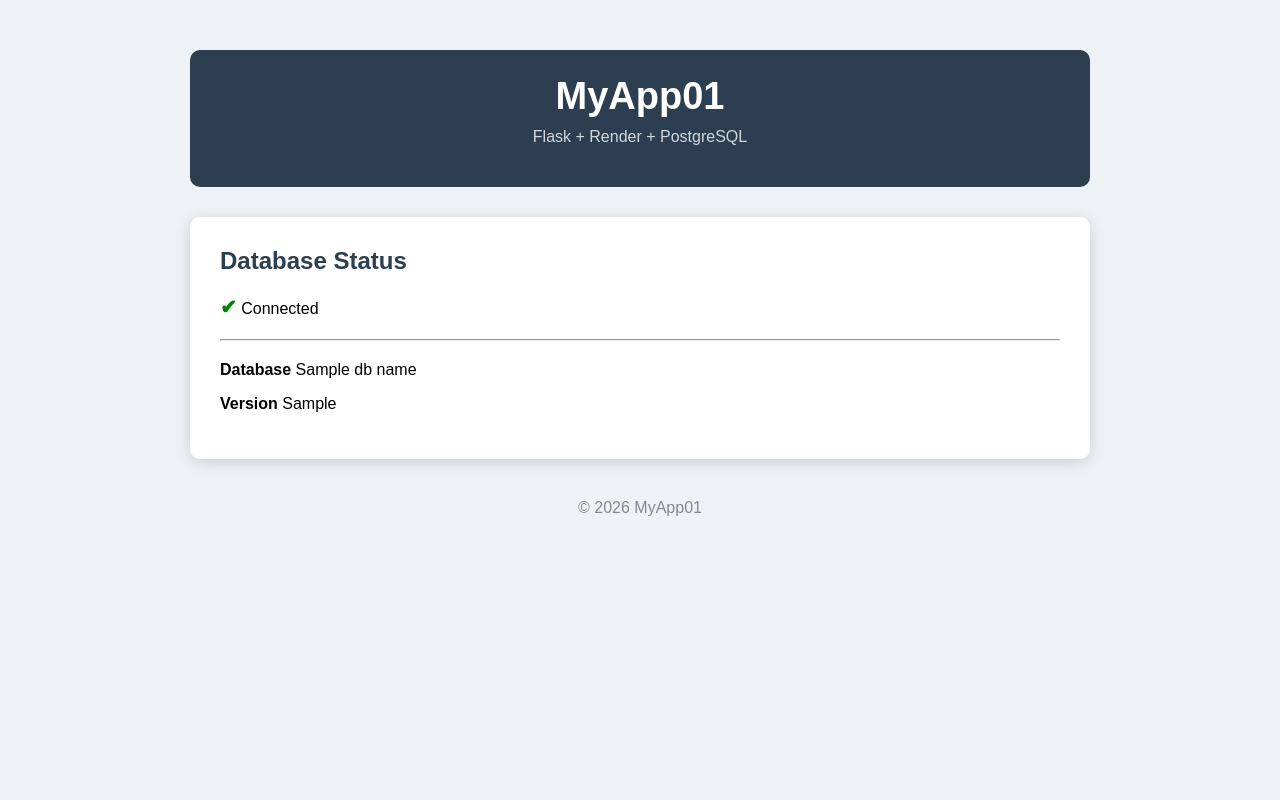
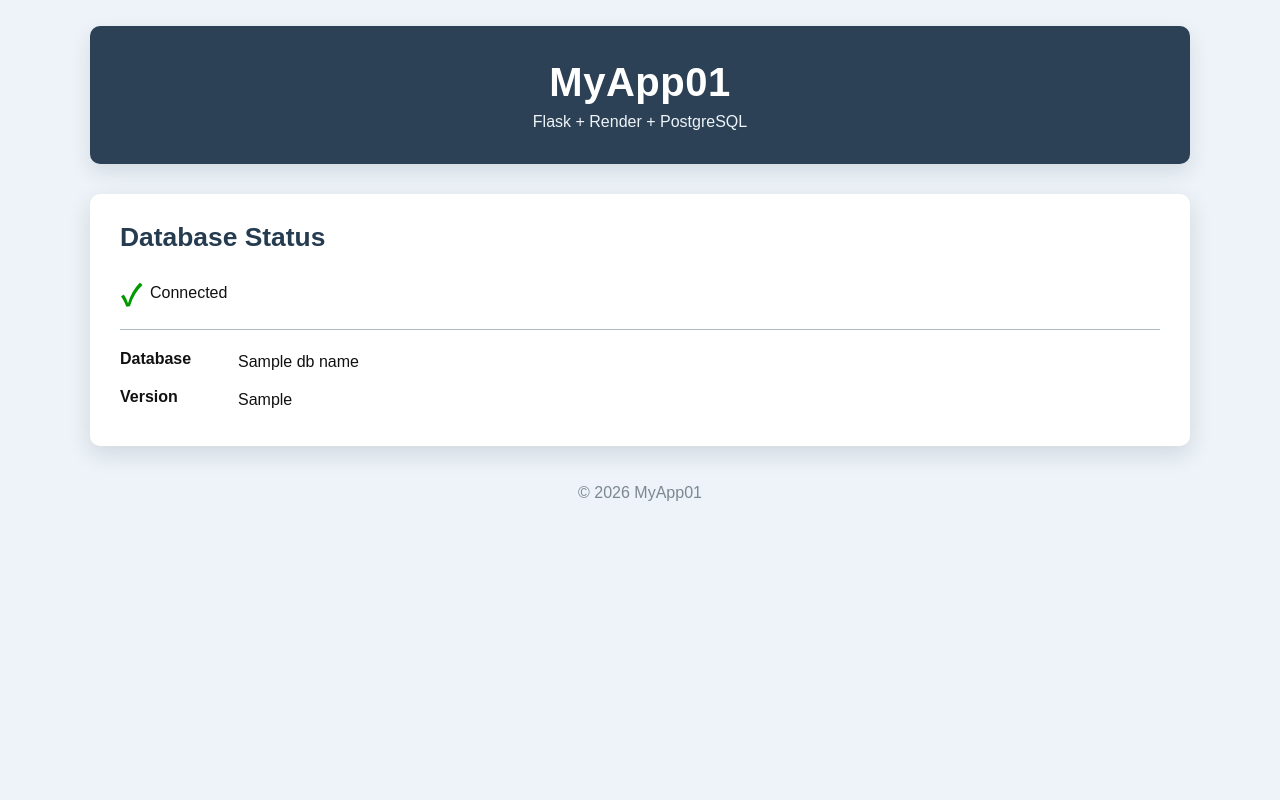
Before and after one commit to ua09108/MyApp01, a Flask app: template templates/index.html in a window 1280 px wide. Run offline with Flask 3, Linux system fonts and the light colour scheme; the template is opened without the code that fills it: most values are stand-ins (such as "Sample title", 1, 10 or a date in 2020).

Commit message:
Improve homepage design

```diff
--- a/static/css/style.css
+++ b/static/css/style.css
@@ -1,95 +1,275 @@
+/* ==============================
+   基本設定
+================================= */
+
+* {
+  box-sizing: border-box;
+}
+
+html {
+  font-size: 16px;
+}
+
 body {
+  margin: 0;
+  min-height: 100vh;
 
+  background-color: #edf3f8;
+
+  color: #1f2f3f;
+
+  font-family:
+    Arial,
+    "Microsoft JhengHei",
+    "Noto Sans TC",
+    sans-serif;
+}
+
+
+/* ==============================
+   整體頁面容器
+================================= */
+
+.page-container {
+  width: calc(100% - 28px);
+  max-width: 1100px;
+
+  margin: 0 auto;
+  padding: 26px 0 30px;
+}
+
+
+/* ==============================
+   頂部標題區
+================================= */
+
+.hero {
+  min-height: 138px;
+
+  display: flex;
+  flex-direction: column;
+  align-items: center;
+  justify-content: center;
+
+  padding: 26px 20px;
+
+  background-color: #2c4155;
+
+  color: #ffffff;
+
+  text-align: center;
+
+  border-radius: 10px;
+
+  box-shadow:
+    0 8px 20px rgba(32, 52, 70, 0.12);
+}
+
+.hero h1 {
   margin: 0;
 
-  background: #eef2f7;
+  font-size: 2.5rem;
+  font-weight: 700;
 
-  font-family: Arial, Helvetica, sans-serif;
+  letter-spacing: 0.5px;
+}
+
+.hero p {
+  margin: 8px 0 0;
+
+  color: #edf3f8;
+
+  font-size: 1rem;
+}
+
+
+/* ==============================
+   資料庫狀態卡片
+================================= */
+
+.status-card {
+  margin-top: 30px;
+  padding: 28px 30px 34px;
+
+  background-color: #ffffff;
+
+  border-radius: 10px;
+
+  box-shadow:
+    0 8px 22px rgba(32, 52, 70, 0.14);
+}
+
+.status-card h2 {
+  margin: 0 0 22px;
+
+  color: #243b50;
+
+  font-size: 1.65rem;
+}
+
+
+/* ==============================
+   狀態訊息
+================================= */
+
+.status-message {
+  display: flex;
+  align-items: center;
+  gap: 8px;
+
+  min-height: 36px;
+
+  font-size: 1rem;
+}
+
+.status-icon {
+  display: inline-flex;
+  align-items: center;
+  justify-content: center;
+
+  width: 22px;
+  height: 22px;
+
+  font-size: 1.8rem;
+  font-weight: 700;
+}
+
+.status-success {
+  color: #111111;
+}
+
+.status-success .status-icon {
+  color: #009900;
+}
+
+.status-error {
+  color: #b42318;
+}
+
+.status-error .status-icon {
+  color: #d92d20;
+}
+
+
+/* ==============================
+   分隔線
+================================= */
+
+.divider {
+  margin: 18px 0 20px;
+
+  border: 0;
+  border-top: 1px solid #aeb8c1;
+}
+
+
+/* ==============================
+   資料庫資訊
+================================= */
+
+.database-info {
+  display: flex;
+  flex-direction: column;
+  gap: 14px;
+}
+
+.info-row {
+  display: grid;
+  grid-template-columns: 110px minmax(0, 1fr);
+  align-items: start;
+
+  gap: 8px;
+}
+
+.info-label {
+  font-weight: 700;
+
+  color: #111111;
+}
+
+.info-value {
+  min-width: 0;
+
+  color: #111111;
+
+  line-height: 1.5;
+
+  overflow-wrap: anywhere;
+}
+
+
+/* ==============================
+   頁尾
+================================= */
+
+.footer {
+  margin-top: 38px;
+
+  color: #7c8791;
+
+  text-align: center;
+
+  font-size: 1rem;
+}
+
+
+/* ==============================
+   平板與手機
+================================= */
+
+@media (max-width: 768px) {
+
+  .page-container {
+    width: calc(100% - 24px);
+    padding-top: 18px;
+  }
+
+  .hero {
+    min-height: 125px;
+    padding: 24px 16px;
+  }
+
+  .hero h1 {
+    font-size: 2rem;
+  }
+
+  .status-card {
+    margin-top: 22px;
+    padding: 24px 22px 28px;
+  }
+
+  .status-card h2 {
+    font-size: 1.45rem;
+  }
+
+  .info-row {
+    grid-template-columns: 95px minmax(0, 1fr);
+  }
 
 }
 
-.container {
 
-  width: 900px;
+@media (max-width: 480px) {
 
-  margin: 50px auto;
+  .hero h1 {
+    font-size: 1.75rem;
+  }
+
+  .hero p {
+    font-size: 0.95rem;
+  }
+
+  .status-card {
+    padding: 22px 18px 26px;
+  }
+
+  .info-row {
+    grid-template-columns: 1fr;
+    gap: 4px;
+  }
+
+  .info-value {
+    padding-left: 0;
+  }
 
 }
-
-.header {
-
-  background: #2c3e50;
-
-  color: white;
-
-  padding: 25px;
-
-  border-radius: 10px;
-
-  text-align: center;
-
-}
-
-.header h1 {
-
-  margin: 0;
-
-  font-size: 38px;
-
-}
-
-.header p {
-
-  margin-top: 10px;
-
-  color: #d0d7de;
-
-}
-
-.card {
-
-  margin-top: 30px;
-
-  background: white;
-
-  padding: 30px;
-
-  border-radius: 10px;
-
-  box-shadow: 0 3px 15px rgba(0, 0, 0, .15);
-
-}
-
-.card h2 {
-
-  margin-top: 0;
-
-  color: #2c3e50;
-
-}
-
-.ok {
-
-  color: green;
-
-  font-weight: bold;
-
-  font-size: 20px;
-
-}
-
-hr {
-
-  margin: 20px 0;
-
-}
-
-.footer {
-
-  margin-top: 40px;
-
-  text-align: center;
-
-  color: #888;
-
-}
--- a/templates/index.html
+++ b/templates/index.html
@@ -2,66 +2,74 @@
 <html lang="zh-TW">
 
 <head>
+  <meta charset="UTF-8">
 
-  <meta charset="UTF-8">
+  <meta name="viewport" content="width=device-width, initial-scale=1.0">
 
   <title>MyApp01</title>
 
   <link rel="stylesheet" href="{{ url_for('static', filename='css/style.css') }}">
-
 </head>
 
 <body>
 
-  <div class="container">
+  <main class="page-container">
 
-    <div class="header">
+    <!-- 頁面標題區 -->
+    <header class="hero">
+      <h1>MyApp01</h1>
+      <p>Flask + Render + PostgreSQL</p>
+    </header>
 
-      <h1>MyApp01</h1>
 
-      <p>Flask + Render + PostgreSQL</p>
-
-    </div>
-
-    <div class="card">
+    <!-- 資料庫狀態區 -->
+    <section class="status-card">
 
       <h2>Database Status</h2>
 
-      <p>
+      {% if db_status == "Connected" %}
 
-        <span class="ok">✔</span>
+      <div class="status-message status-success">
+        <span class="status-icon">✓</span>
+        <span>{{ db_status }}</span>
+      </div>
 
-        {{ db_status }}
+      {% else %}
 
-      </p>
+      <div class="status-message status-error">
+        <span class="status-icon">✕</span>
+        <span>{{ db_status }}</span>
+      </div>
 
-      <hr>
+      {% endif %}
 
-      <p>
+      <hr class="divider">
 
-        <strong>Database</strong>
+      <div class="database-info">
 
-        {{ db_name }}
+        <div class="info-row">
+          <div class="info-label">Database</div>
+          <div class="info-value">{{ db_name }}</div>
+        </div>
 
-      </p>
+        <div class="info-row">
+          <div class="info-label">Version</div>
+          <div class="info-value">{{ db_version }}</div>
+        </div>
 
-      <p>
+      </div>
 
-        <strong>Version</strong>
+    </section>
 
-        {{ db_version }}
 
-      </p>
+    <!-- 頁尾 -->
+    <footer class="footer">
+      © 2026 MyApp01
+    </footer>
 
-    </div>
+  </main>
 
-    <div class="footer">
-
-      © 2026 MyApp01
-
-    </div>
-
-  </div>
+  <script src="{{ url_for('static', filename='js/main.js') }}"></script>
 
 </body>
 
```
